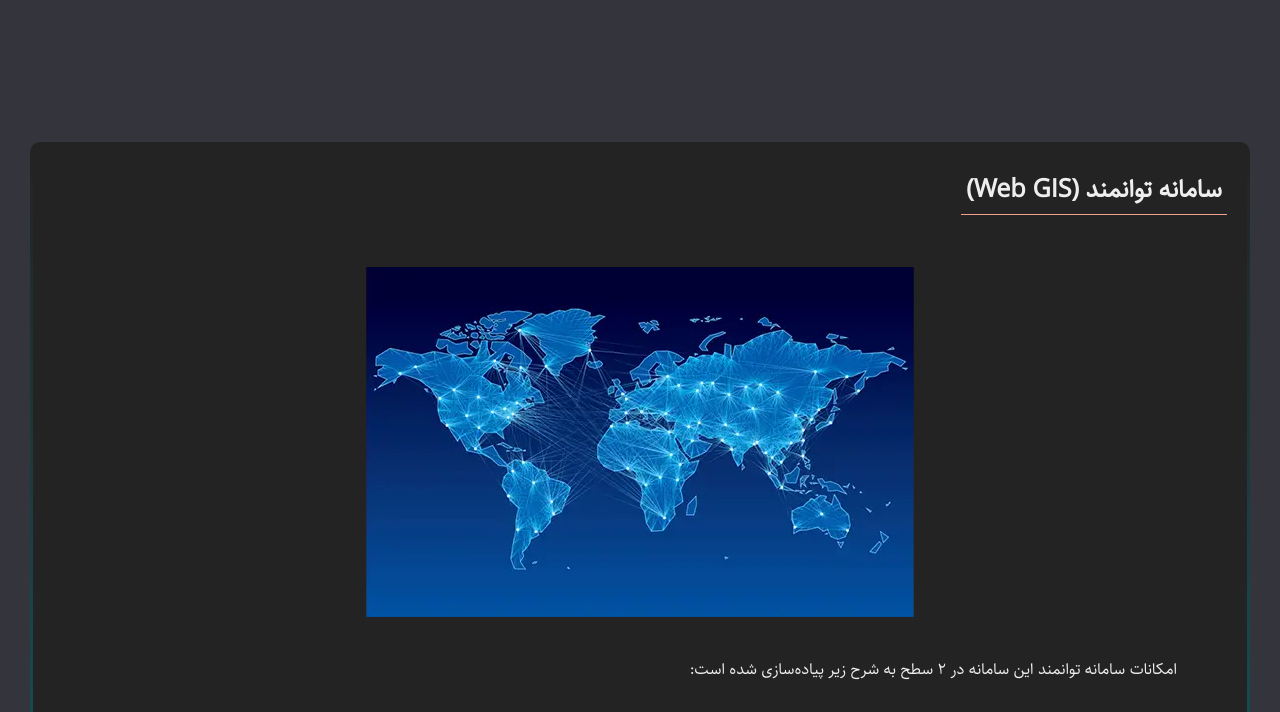
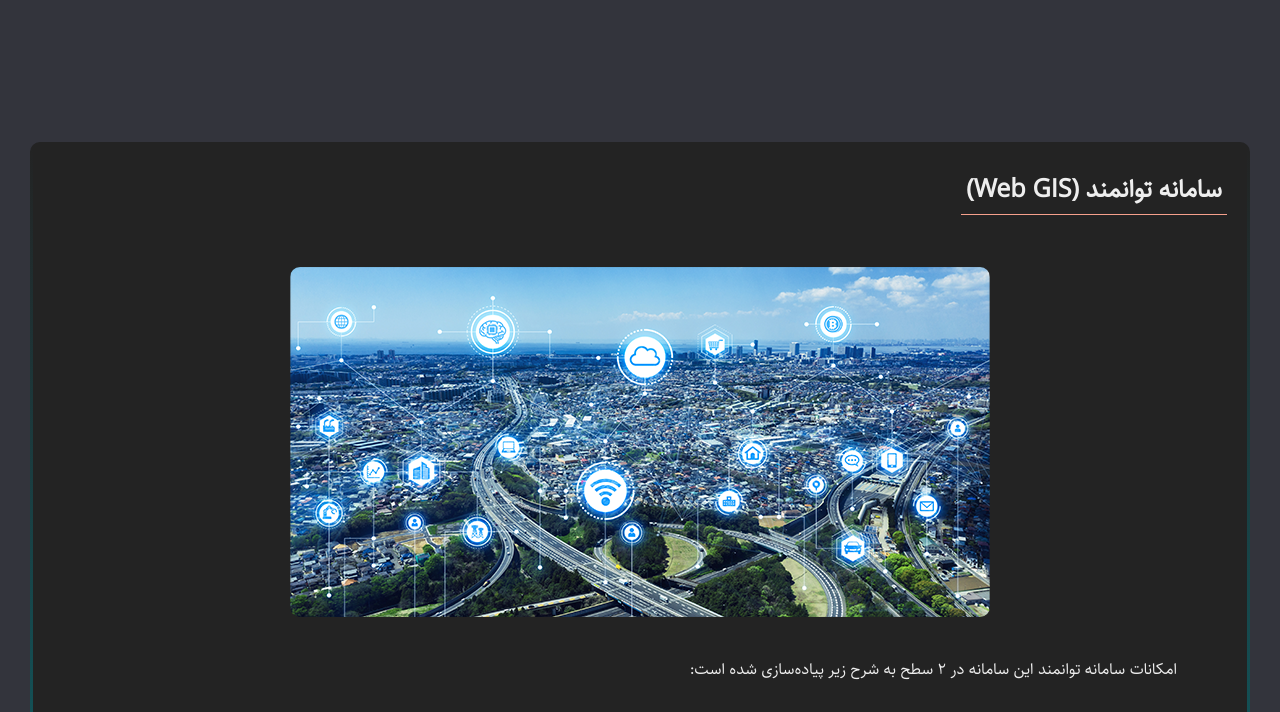
Before and after one commit to aminfallahzadeh/dahak-co, a website: page pages/webgis.html in a window 1280 px wide. Shown: the part 88-800 px from the top of the page. Drawn offline with nearby package versions, Linux system fonts and the light colour scheme; files whose address does not match are found by name.

Commit message:
fixing images

```diff
--- a/pages/webgis.html
+++ b/pages/webgis.html
@@ -476,7 +476,7 @@
         <div class="other__container">
             <div class="other__text">
                 <h1 class="other__heading">ساما‌نه توانمند (Web GIS)</h1><br>
-                <img src="../img/gis.webp" alt="other" class="other__img u-margin-top-medium">
+                <img src="../img/webgis.png" alt="other" class="other__img u-margin-top-medium">
                 <p class="other__paragraph u-margin-top-medium">
                     امکانات سامانه توانمند این سامانه در ۲ سطح به شرح زیر پیاده‌سازی شده است:
                 </p>
```
Also changed, not shown: pages/gis.html (+1 -1 lines), pages/map.html (+1 -1 lines), img/gis.png (added), img/gis.webp (deleted), img/map.png (added), img/map.webp (deleted), img/webgis.png (added).
